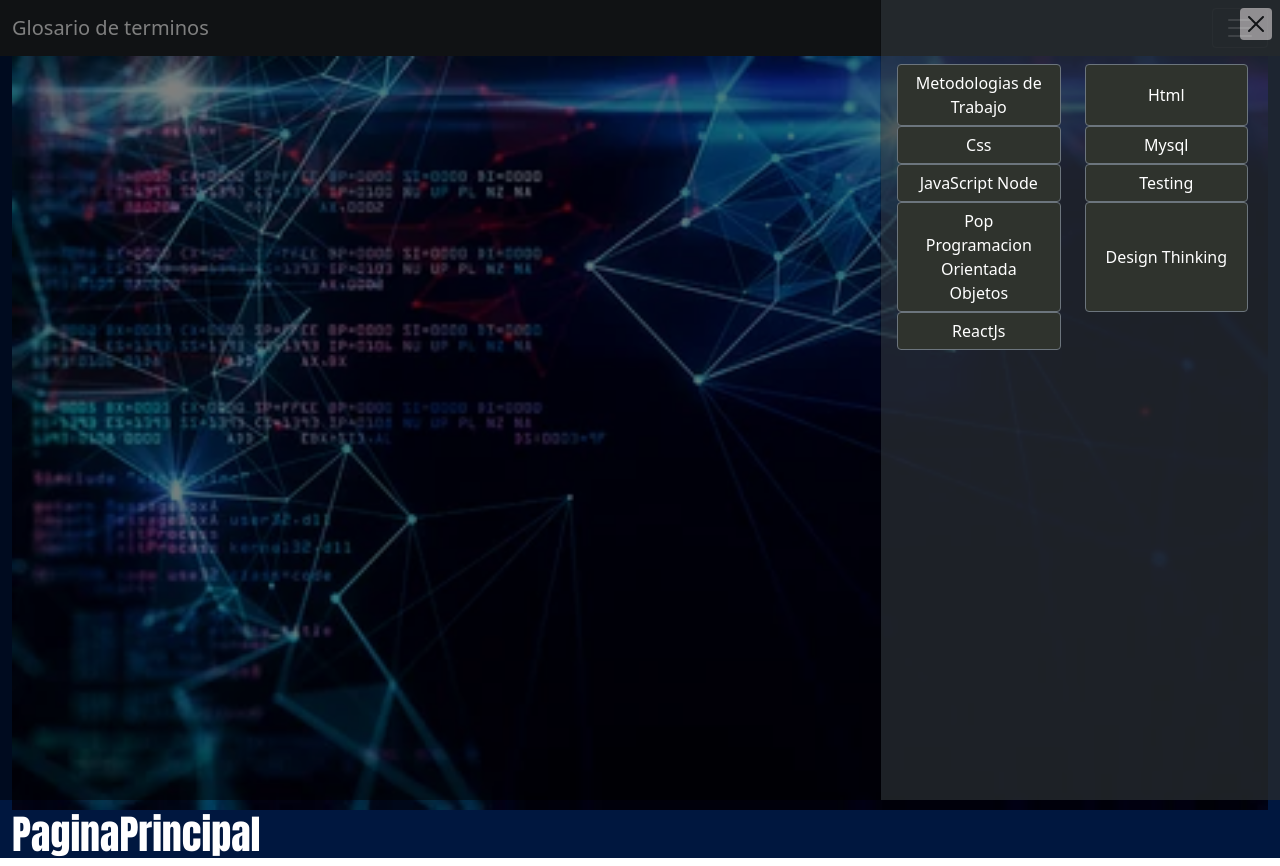
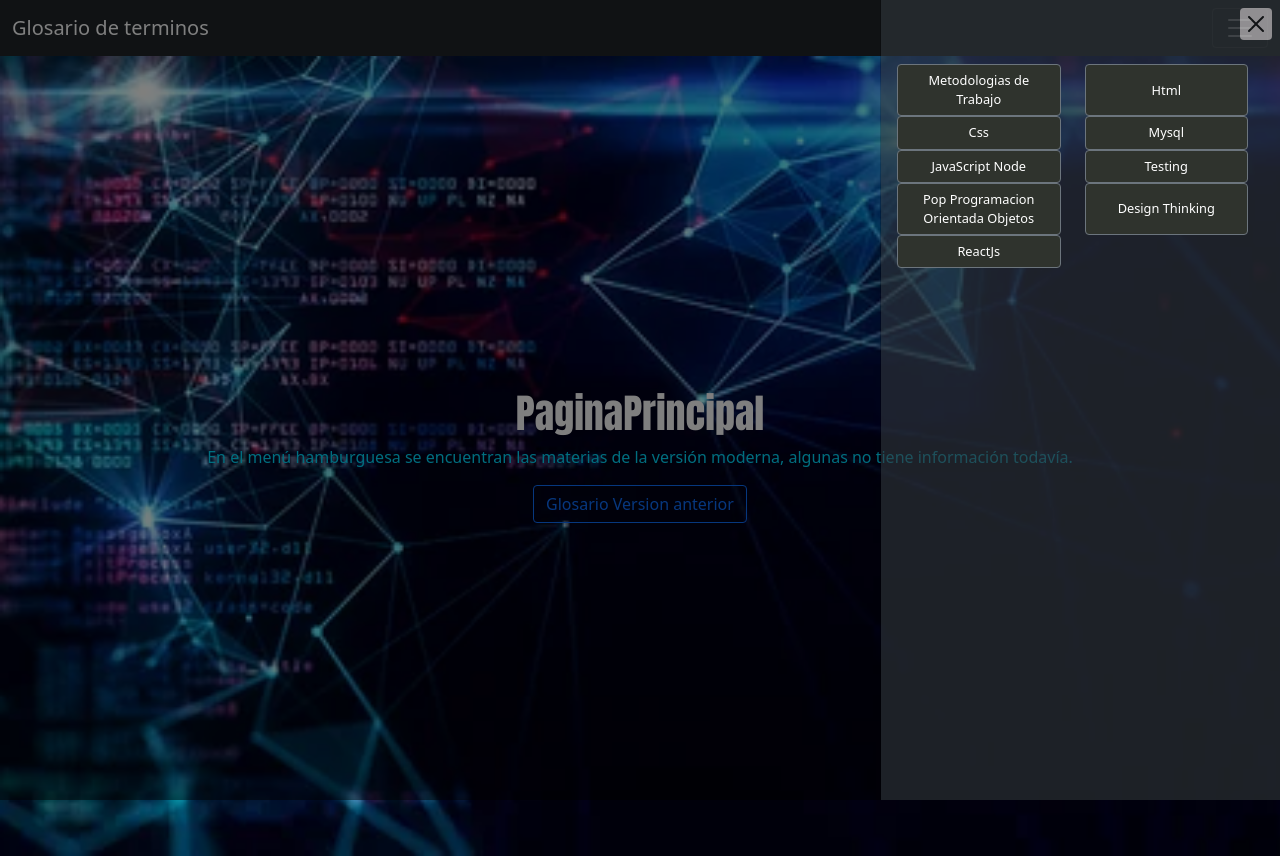
Before and after one commit to cytelsystem/glosariodeterminos, a React (Create React App) app: page / in a window 1280 px wide. Both pictures are taken after a click on the button 1240 px from the left and 28 px from the top of the page. Built offline with nearby package versions, Linux system fonts and the light colour scheme.

Commit message:
adicionando pagina principal y corrigiendo detalles

```diff
--- a/src/components/Navbar.js
+++ b/src/components/Navbar.js
@@ -25,7 +25,7 @@ function Navbar() {
                   <ul className="row list-unstyled">
                     {data.results.map(detalle =>(
                       <li className="col-4 col-md-6 col-sm-4" key={detalle.id}>
-                          <Link to={detalle.Url} className="btn btn-secondary">{detalle.name}</Link>
+                          <Link to={detalle.Url} className="btn btn-secondary btn-style">{detalle.name}</Link>
                       </li>
                     ))}
                   </ul>
--- a/src/components/styles/navbar.scss
+++ b/src/components/styles/navbar.scss
@@ -24,6 +24,11 @@
           align-items: center;
           align-content: center;
         }
+
+        .btn {
+          font-size: 0.8rem;
+        }
+
       }
     }
 
--- a/src/data/Css.json
+++ b/src/data/Css.json
@@ -5,7 +5,7 @@
         {
             "id": 1,
             "name": "var",
-            "detalle": "Falta incluir informacion",
+            "detalle": "Las otras materias Sí tiene información",
             "ejemplo1": "var.jpg",
             "ejemplo2": "var.txt",
             "ejemplo3": "NoHayInformacion.jpg"
--- a/src/data/Html.json
+++ b/src/data/Html.json
@@ -5,7 +5,7 @@
         {
             "id": 1,
             "name": "var",
-            "detalle": "falta incluir informacion",
+            "detalle": "Las otras materias Sí tiene información",
             "ejemplo1": "var.jpg",
             "ejemplo2": "var.txt",
             "ejemplo3": "NoHayInformacion.jpg"
--- a/src/data/MetodologiasTrabajo.json
+++ b/src/data/MetodologiasTrabajo.json
@@ -5,7 +5,7 @@
         {
             "id": 1,
             "name": "falta",
-            "detalle": "falta inclir informacion",
+            "detalle": "Las otras materias Sí tiene información",
             "ejemplo1": "var.jpg",
             "ejemplo2": "var.txt",
             "ejemplo3": "NoHayInformacion.jpg"
--- a/src/data/Testing.json
+++ b/src/data/Testing.json
@@ -5,7 +5,7 @@
         {
             "id": 1,
             "name": "var",
-            "detalle": "Falta incluir informacion",
+            "detalle": "Las otras materias Sí tiene información",
             "ejemplo1": "var.jpg",
             "ejemplo2": "var.txt",
             "ejemplo3": "NoHayInformacion.jpg"
--- a/src/pages/PaginaPrincipal.js
+++ b/src/pages/PaginaPrincipal.js
@@ -1,6 +1,7 @@
 import React from 'react';
 import  './styles/PaginaPrincipal.scss';
 import imgPrincipal from '../images/PaginaPrincipal.webp'
+import Button from 'react-bootstrap/Button'
 
 
 
@@ -9,11 +10,20 @@ function PaginaPrincipal() {
 
   return (
 
-    <div className="container-fluid paginaPrincipal">
-         <img class="d-block w-100" src={imgPrincipal} alt="Imagen Pagina principal Tecnologia"/>
+    <div className="container-fluid paginaPrincipal" style={{
+                                                              backgroundImage: `url(${imgPrincipal})`,
+                                                              backgroundPosition: 'center',
+                                                              backgroundSize: 'cover',
+                                                              backgroundRepeat: 'no-repeat',
+                                                              height:'100vh',
+                                                              with: '100vw'
+                                                            }}>
+
       <h1>PaginaPrincipal</h1>
+      <p>En el menú hamburguesa se encuentran las materias de la versión moderna, algunas no tiene información todavía.</p>
+      <a class="btn btn-outline-primary" href="https://cytelsystem.github.io/glosariodeterminosAnterior/" target="_blank">Glosario Version anterior</a>
+    </div>
 
-    </div>
 
   )
 
--- a/src/pages/styles/PaginaPrincipal.scss
+++ b/src/pages/styles/PaginaPrincipal.scss
@@ -1,9 +1,20 @@
+
+
 .paginaPrincipal {
+
   background-color:#00173f;
+  display: flex;
+  flex-direction: column;
+  align-items: center;
+  justify-content: center;
 
   h1 {
     color: white;
 
 
   }
+  p {
+    color:#00dcff;
+    text-align: center;
+  }
 }
```
